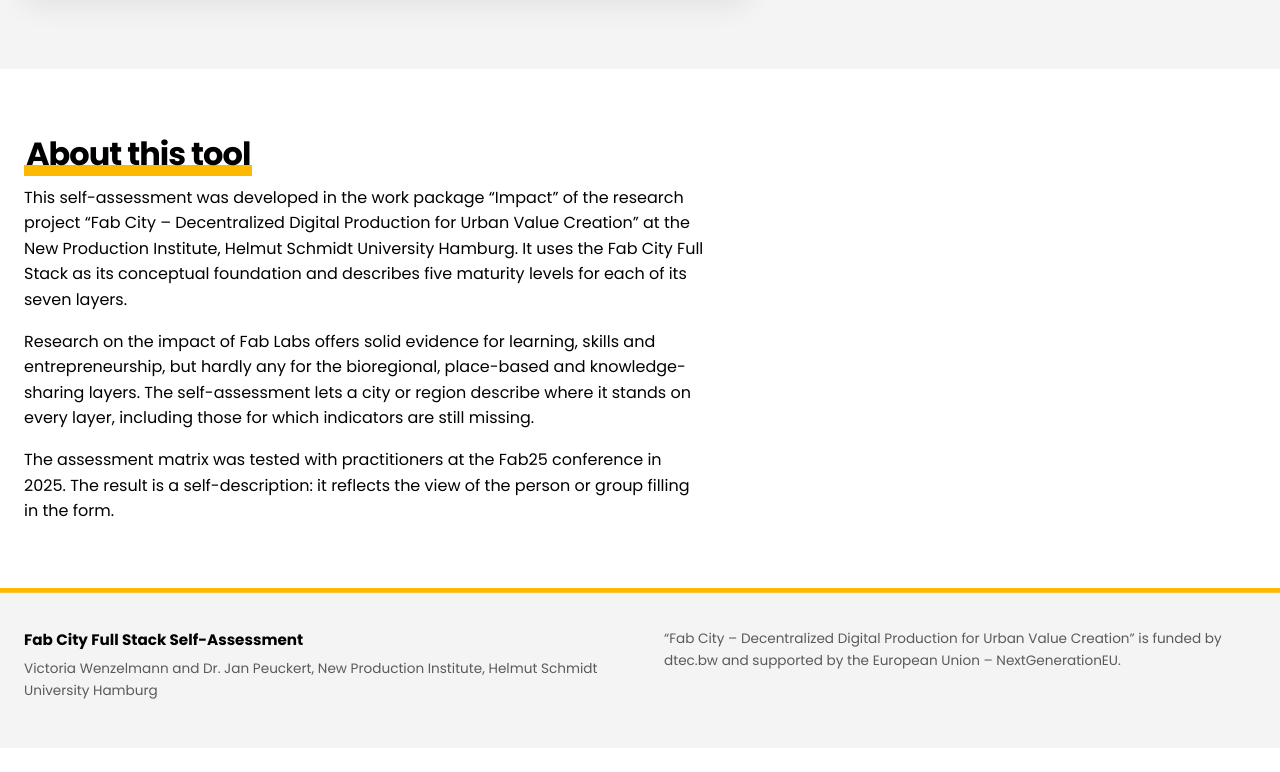
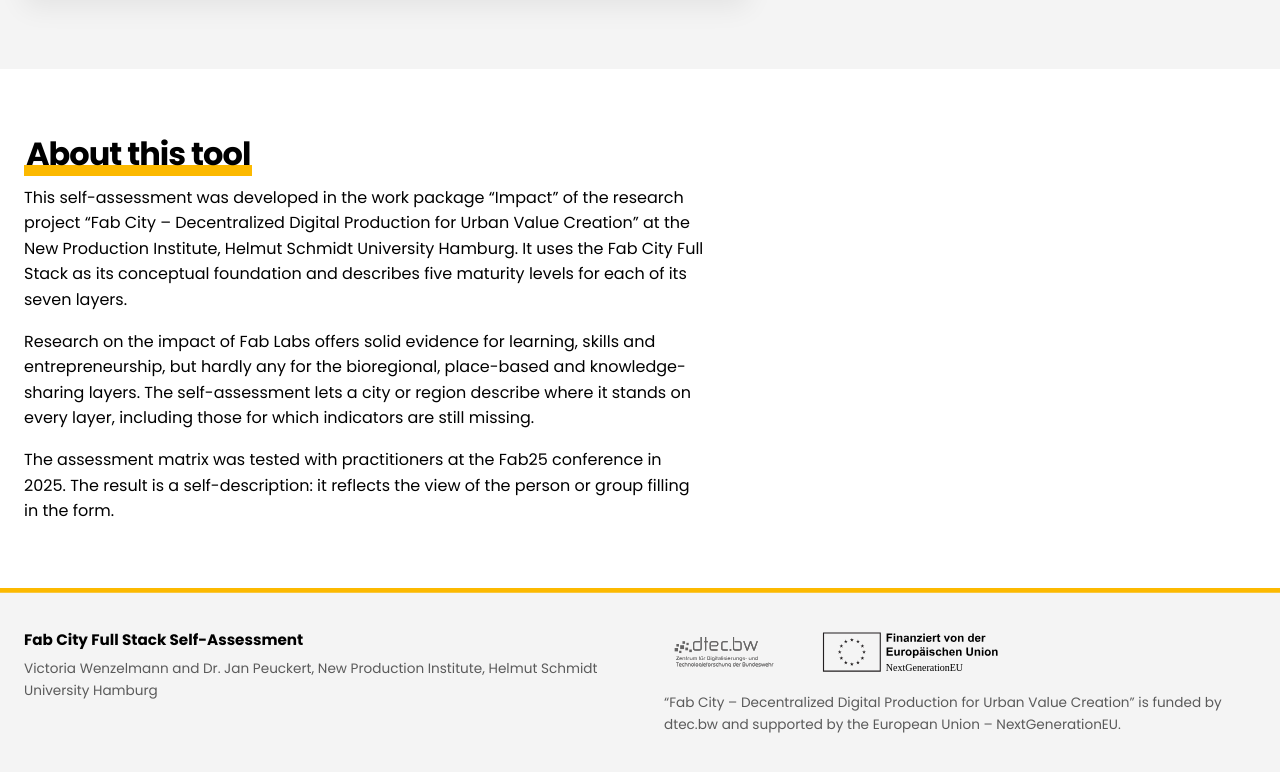
Before and after one commit to new-production-institute/fabcity-impact-self-assessment, a plain HTML site: page index.html in a window 1280 px wide. Shown: the part 5929-6701 px from the top of the page. Before the commit the page ends 6677 px from the top, so only its background shows below. Drawn offline with Linux system fonts and the light colour scheme.

Commit message:
Add files via upload

```diff
--- a/index.html
+++ b/index.html
@@ -141,6 +141,8 @@
   .about p:last-child { margin-bottom: 0; }
   .site-footer .shell { padding-block: 2.5rem; font-size: 0.95rem; }
   .footer-layout { display: grid; grid-template-columns: minmax(0, 1fr) minmax(0, 1fr); gap: 1.5rem 3rem; }
+  .footer-logos { display: flex; flex-wrap: wrap; align-items: center; gap: 1rem 2rem; margin-bottom: 1rem; }
+  .footer-logos img { height: 3rem; width: auto; display: block; }
   @media (max-width: 48rem) { .footer-layout { grid-template-columns: minmax(0, 1fr); } }
   .site-footer p { max-width: 68ch; margin-bottom: 0.4rem; }
   @media print {
@@ -244,7 +246,13 @@
       <p><strong id="footTitle"></strong></p>
       <p class="muted" id="credits"></p>
     </div>
-    <p class="muted" id="funding"></p>
+    <div class="footer-funding">
+      <div class="footer-logos">
+        <img src="assets/dtec-bw.svg" alt="funder logo dtec.bw" height="48">
+        <img src="assets/eu-nextgenerationeu.svg" alt="funder logo NextGenerationEU" height="48">
+      </div>
+      <p class="muted" id="funding"></p>
+    </div>
   </div>
 </footer>
 
```
Also changed, not shown: assets/dtec-bw.svg (added), assets/eu-nextgenerationeu.svg (added), 1 other file.
